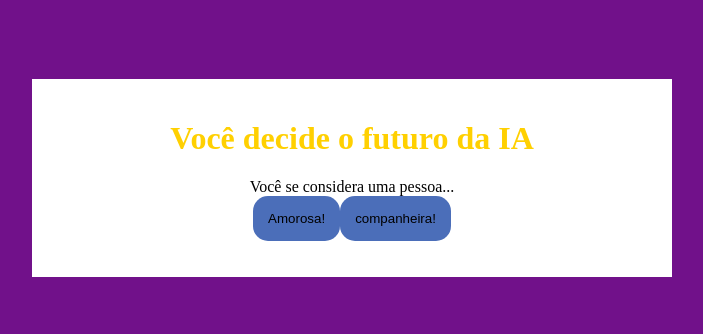
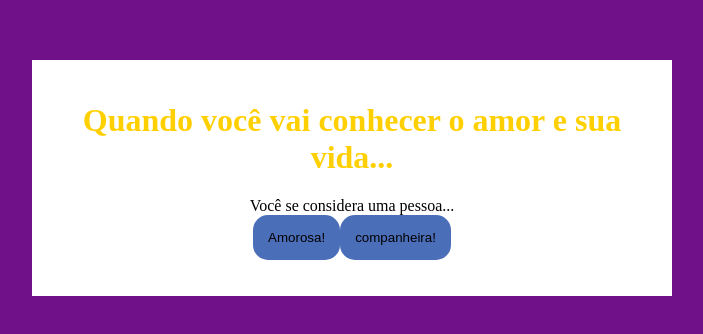
Before and after one commit to LyziBabaler/quantos-anos-encontrara-o-amor-verdadeiro, a plain HTML site: page index.html in a window 1280 px wide. Shown: the part 230-564 px from the top of the page, without its empty margins (288-991 px from the left). Drawn offline with Linux system fonts and the light colour scheme.

Commit message:
Update index.html

```diff
--- a/index.html
+++ b/index.html
@@ -4,11 +4,11 @@
     <meta charset="UTF-8">
     <meta name="viewport" content="width=device-width, initial-scale=1.0">
     <link rel="stylesheet" href="style.css">
-    <title>Você decide o futuro da IA</title>
+    <title>Quando você vai conhecer o amor e sua vida...</title>
 </head>
 <body>
     <div class="caixa-principal">
-        <h1>Você decide o futuro da IA</h1>
+        <h1>Quando você vai conhecer o amor e sua vida...</h1>
         <div class="caixa-perguntas"></div>
         <div class="caixa-alternativas"></div>
         <div class="caixa-resultado">
```
